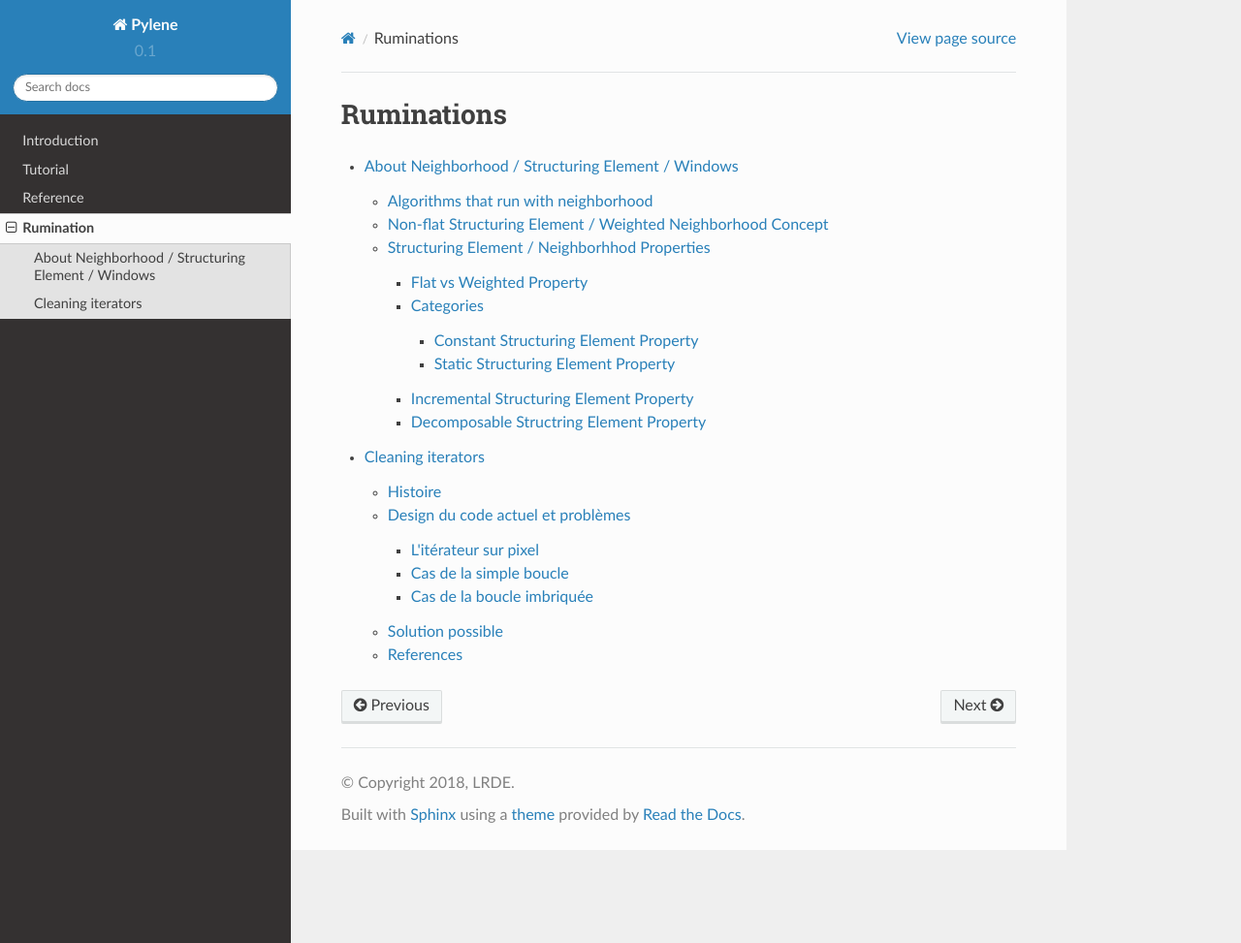
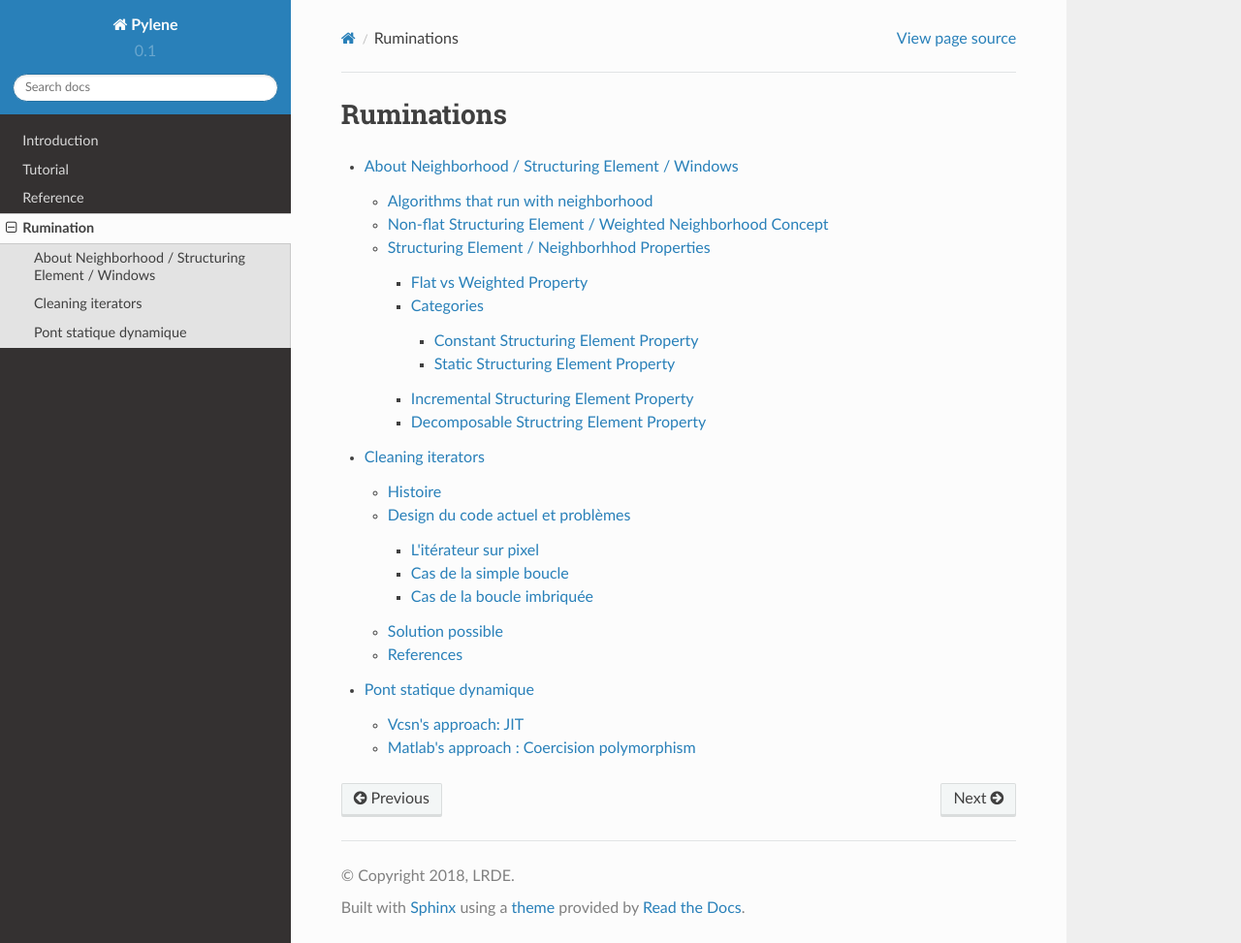
Before and after one commit to GerHobbelt/pylene, a Sphinx documentation site: the page built from doc/source/ruminations.rst, in a window 1280 px wide and 973 px high. Shown: the whole window at 97% size. Built offline with Sphinx 7.4.7 and the Read the Docs theme 2.0.0, drawn with Linux system fonts in a browser that asks for light colours; part of the change alters nothing that is shown.

Commit message:
Start doc.

```diff
--- a/doc/source/ruminations.rst
+++ b/doc/source/ruminations.rst
@@ -4,3 +4,4 @@ Ruminations
 .. toctree::
    ruminations/neighborhood
    ruminations/iterators
+   ruminations/dyn
--- /dev/null
+++ b/doc/source/ruminations/dyn.rst
@@ -0,0 +1,145 @@
+Pont statique dynamique
+#######################
+
+
+Pour simplifier le problème, on suppose qu'on a ce type générique d'image:
+
+::
+
+    template <class T>
+    class image2d
+    {
+        public:
+            // Default constructed empty image
+            image2d();
+
+            // Default-initialized image of size: width x height
+            image2d(int width, int height);
+
+            // Image of size width x height initialized with \p val
+            image2d(int width, int height, T val);
+
+            // Return the range of values
+            std::span<T> values();
+            std::span<const T> values() const;
+
+            // External non-owning constructor
+            static image2d<T> from_buffer(T* buffer, int width, int height);
+
+            T* buffer();
+            const T* buffer();
+            int width() const;
+            int height() const;
+
+        private:
+            // Exposition only
+            std::shared_ptr<image_data_t<T>> m_data;
+            T*                               m_buffer;
+    };
+
+et un algorithme générique::
+
+    template <class T>
+    image2d<float> stretch(const image2d<T>&);
+
+
+
+L'objectif est d'être capable d'appeler cette routine depuis python avec des types natifs::
+
+    f = np.randint((15,10))
+    g = pylene.stretch(f)
+
+
+Vcsn's approach: JIT
+====================
+
+.. image:: /figures/rumination/jit.svg
+    :width: 75%
+    :align: center
+
+
+where `any_image` is an opaque type roughly defined as::
+
+    class any_image
+    {
+        public:
+            std::type_info type() { return m_image.type(); }
+            T& cast_to<T>() { return std::any_cast<T&>(m_image); }
+
+        std::any m_image;
+    };
+
+
+
+L'implementation de l'algorithm `stretch` s'apparente alors à::
+
+    any_image stretch(any_image f)
+    {
+        std::type_info t = f.type();
+        std::function<any_image(const any_image&)> f = COMPILE(stretch<T>) WITH T=t
+        return fun(f);
+    }
+
+With COMPILE that generates (as text [1]_), compiles the C++ function::
+
+    any_image stretch_%t(const any_image& f)
+    {
+        image2d<%T> g = f.cast_to<%T>();
+        auto h = stretch(g);
+        return {h};
+    }
+
+into a shared library and returns the function as a pointer to function (with dlopen).
+
+.. [1] '%t' and '%T' are to be replaced by the typeid and the typename.
+
+
+`any_image` is opaque. It cannot be manipulated in Python, but can only be generated and manipulated to the c++ in the
+c++ workspace. In the Python's workspace, we can only call c++ binded function with this type.
+
+The problems here:
+
+* we haven't got numpy bindings
+* we need to embed a compiler
+
+The pros:
+
+* performance
+
+
+Matlab's approach : Coercision polymorphism
+===========================================
+
+.. image:: /figures/rumination/coercision.svg
+    :width: 75%
+    :align: center
+
+The idea is to perform a conversion to a larger type able to represent all the others.
+
+
+Any 2d ndarray can be converted dynamically to `image2d<double>`. And any `image2d<T>` can be represented by a ndarray.
+We have the following utilities (whose implementation is straightforward)::
+
+    image2d<double> convert(ndarray X);
+    template <class T> ndarray as(image2d<T> X);
+
+`Convert` would implies a copy, while `as` is just buffer transfer between two image representations.
+
+Thus, to bind the function `stretch`, one would imlement::
+
+    ndarray stretch(ndarray X)
+    {
+        image2d<double> Y = convert(X);
+        auto Z = strech(Y);
+        return as(Z);
+    }
+
+
+
+The problems here:
+
+FIXME
+
+The pros:
+
+FIXME
```
Also changed, not shown: doc/source/figures/rumination/coercision.svg (added), doc/source/figures/rumination/jit.svg (added), 2 other files.
